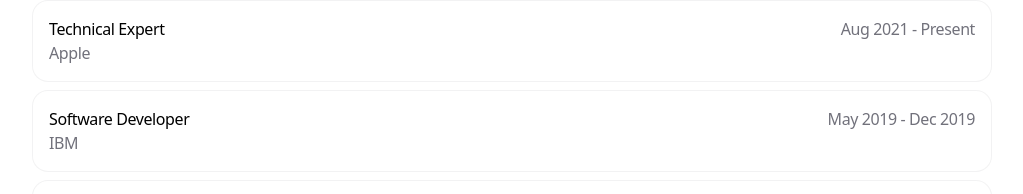
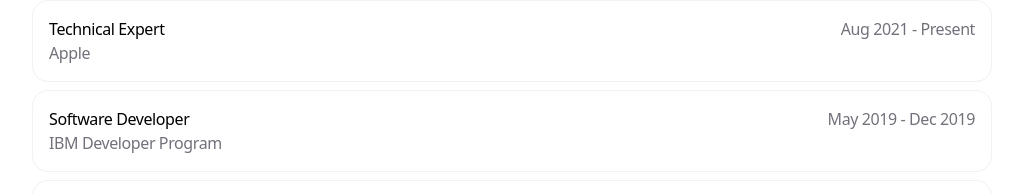
Before and after one commit to jayson-s/portfolio, a Next.js app: page / in a window 1280 px wide. Shown: the part 1580-1774 px from the top of the page, without its empty margins (128-1151 px from the left). Built offline with nearby package versions, Linux system fonts and the light colour scheme; no server answers.

Commit message:
Updated role specific data

```diff
--- a/app/data.ts
+++ b/app/data.ts
@@ -141,7 +141,7 @@
     id: 'work1',
   },
   {
-    company: 'IBM',
+    company: 'IBM Developer Program',
     title: 'Software Developer',
     start: 'May 2019',
     end: 'Dec 2019',
```
